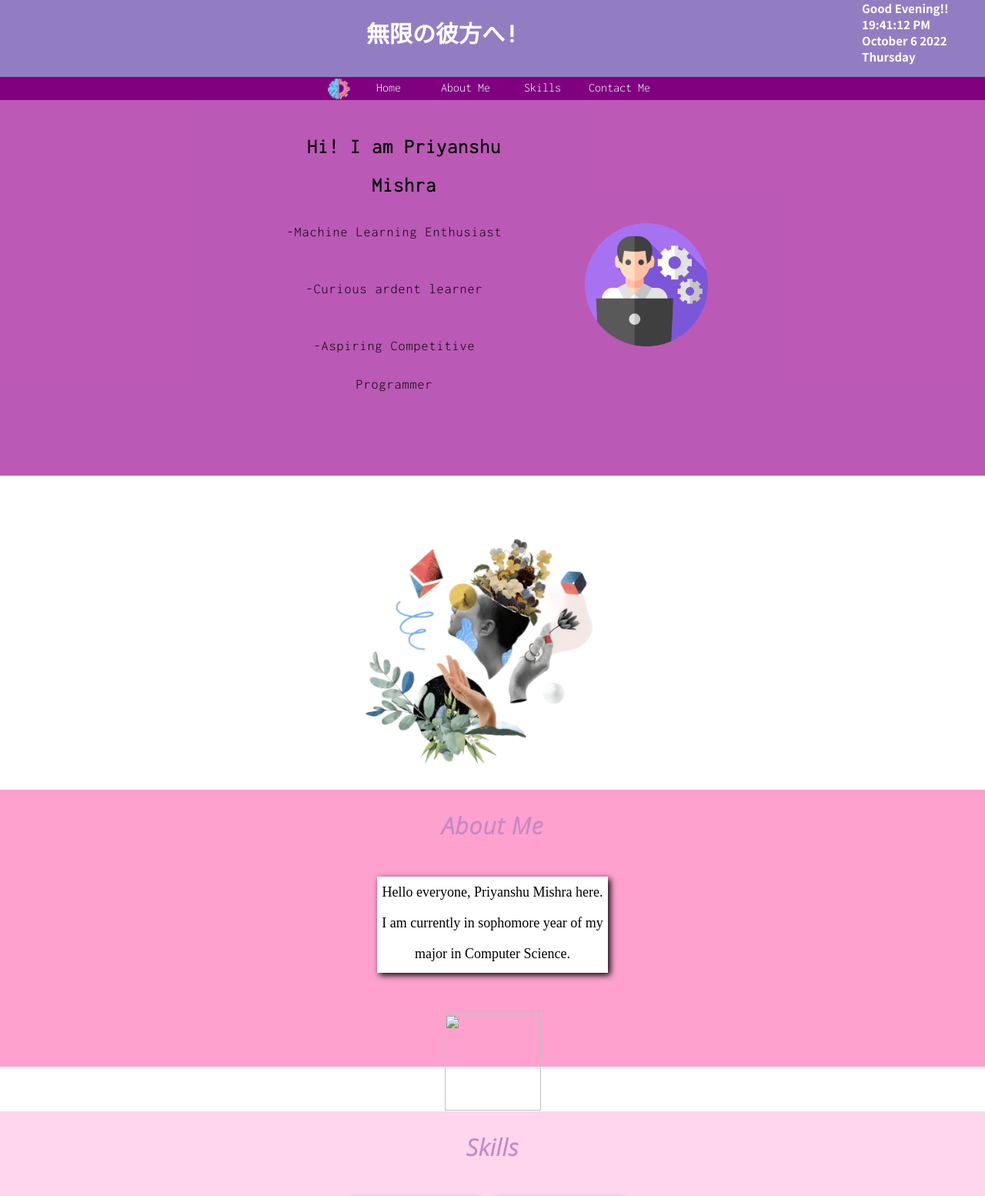
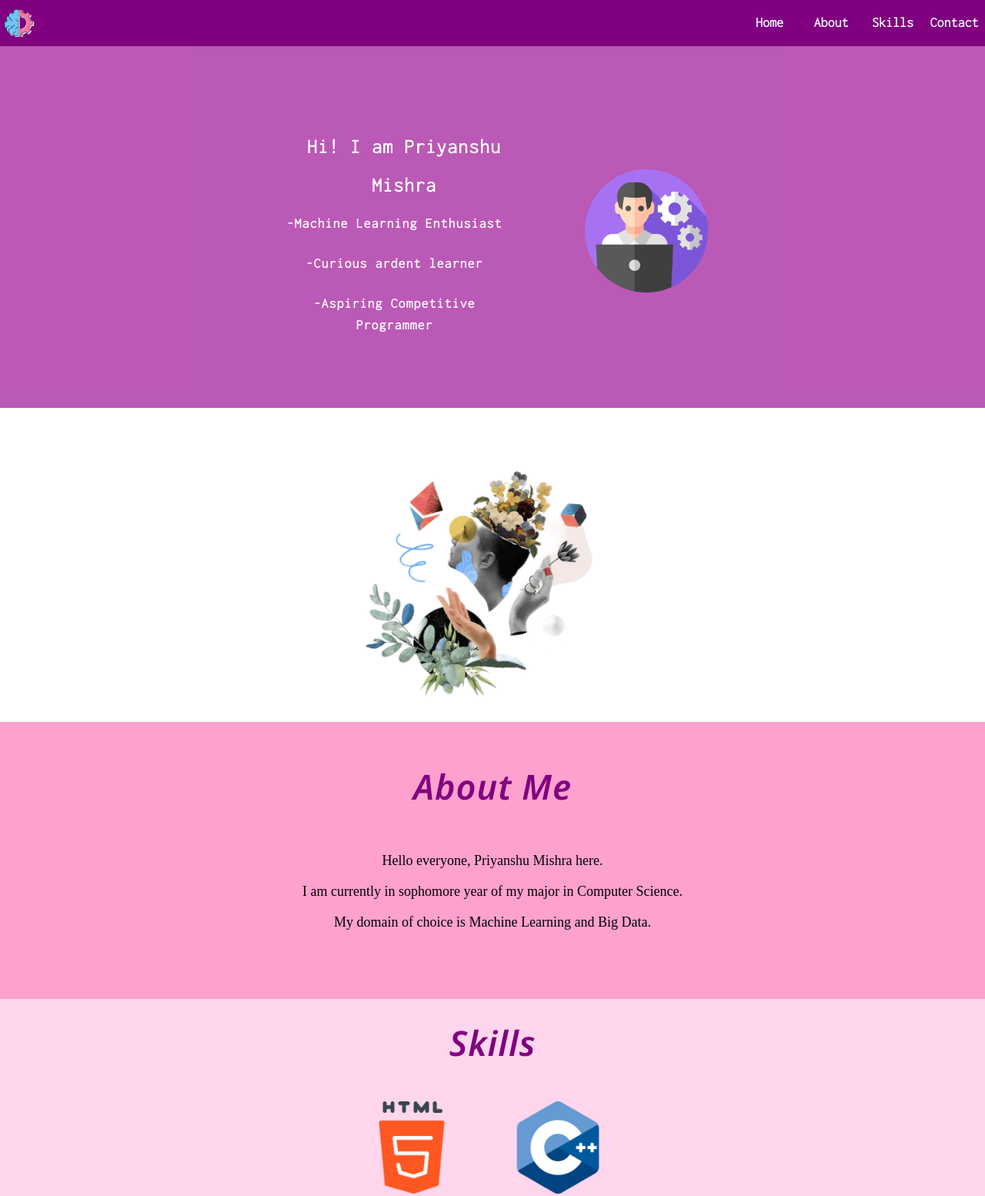
Before and after one commit to priyanshu2112032/Portfolio, a plain HTML site: page index.html in a window 1280 px wide. Shown: the top 1554 px of the page at 77% size. Drawn offline with Linux system fonts and the light colour scheme.

Commit message:
Header and navbar modified.

```diff
--- a/index.html
+++ b/index.html
@@ -10,25 +10,29 @@
 <script src="index.js"></script>
 <body>
 <div class="fixnav">
-    <div class="firsthead">
-        <div class="container1">
+    <!-- Might use the clock timer somewhere else sometime -->
+    <!-- <div class="firsthead"> -->
+        <!-- <div class="container1">
             <header><strong>無限の彼方へ! </strong></header>
-        </div>
-        <div class="time">
-            <div id = "greet" ></div>
+        </div>  -->
+        <!-- <div class="time">
             <div id = "clock" onload="currentTime()"></div>
             <div id ="date"></div>
-        </div>
-    </div>
+        </div> -->
+    <!-- </div> -->
 
 
 
         <nav class="navbar">
-            <img src="machine-learning-logo.png",height="40px",width="40px">
-        <div class="navcontent"><a href="#home">Home</a></div>
-        <div class="navcontent"><a href="#aboutme">About Me</a></div>
-        <div class="navcontent"><a href="#skills">Skills</a></div>
-        <div class="navcontent"><a href="#contactme">Contact Me</a></div>
+        <div id="navimage">
+            <img src="machine-learning-logo.png" height="40px" width="40px">
+        </div>
+        <div id="contentnav">
+            <div class="navcontent"><a href="#home">Home</a></div>
+            <div class="navcontent"><a href="#aboutme">About</a></div>
+            <div class="navcontent"><a href="#skills">Skills</a></div>
+            <div class="navcontent"><a href="#contactme">Contact </a></div>
+        </div>
 
         </nav>
     </div>
@@ -59,14 +63,19 @@
     <section class="container2">
         <br><br>
         <center><h1 class="aboutme" >About Me</h1></center><br><br>
-        <div class="aboutcard"><center><p class="aboutmecont">Hello everyone, Priyanshu Mishra here.</p>
-        <p class="aboutmecont">I am currently in sophomore year of my major in Computer Science.</p></center></div>
+        <center><p class="aboutmecont">Hello everyone, Priyanshu Mishra here.</p>
+        <p class="aboutmecont">I am currently in sophomore year of my major in Computer Science.</p>
+    <p class="aboutmecont">My domain of choice is Machine Learning and Big Data. </p></center>
+    <i id="skills"></i>
         <br><br><br>
-        <center><div class="container2img"><img id="skills" src="platform.png" height="125px" width="125px"></div></center></section>
+       </section>
 
 
     <section class="container3">
+        <!-- <center><div class="container2img"><img id="skills" src="platform.png" height="125px" width="125px"></div></center> -->
         <br><br>
+
+
         <center><h1 class="aboutme">Skills</h1></center><br><br>
         <div class="imagesskills">
             <div class="imagesdir"><img src="html-5.png" height="120px" width="120px"></div>
@@ -89,7 +98,7 @@
         <center><a id="contactme"><h1 class="contact">Contact Me</Contact></h1></a></center><br><br>
         <div class="imagescontact">
             <div class="imagesdirc"><a href="https://github.com/priyanshu2112032"><img src="github.png" height="50px" width="50px"></a></div>
-            <!-- <div class="imagesdirc"><a href="https://www.linkedin.com/in/anshuman-tiwari-b77008251/"><img src="linkedin.png" height="40px" width="40px"></a></div> -->
+
             <div class="imagesdirc"><a href="https://www.instagram.com/purple.pudding/"><img src="instagram.png" height="50px" width="50px"></a></div>
             <div class="imagesdirc"><a href="https://twitter.com/PPmishrAA"><img src="twitter.png" height="50px" width="50px"></a></div>
 
--- a/index.js
+++ b/index.js
@@ -33,7 +33,7 @@ function currentTime() {
      let pdate =  Months[date.getMonth()]  + " " + date.getDate() + " " + date.getFullYear() + "  " + days[date.getDay()] ;
 
     document.getElementById("clock").innerText = time;
-    document.getElementById("greet").innerText = greeting;
+    // document.getElementById("greet").innerText = greeting;
     document.getElementById("date").innerText = pdate;
 
 
--- a/style.css
+++ b/style.css
@@ -1,4 +1,4 @@
-@import url('https://fonts.googleapis.com/css2?family=Inconsolata:wght@300&family=Noto+Sans+JP:wght@700&family=Noto+Sans:ital,wght@1,300&family=Roboto+Mono&display=swap');
+@import url('https://fonts.googleapis.com/css2?family=Inconsolata:wght@300&family=Noto+Sans+JP:wght@700&family=Noto+Sans:ital,wght@0,500;1,300;1,600&family=Roboto+Mono&display=swap');
 * {
   box-sizing: border-box;
 
@@ -17,7 +17,7 @@ html {
   /* position: fixed; */
   width: 100%;
   z-index: 3;
-  font-family: 'Noto Sans JP', sans-serif;
+  font-family: "Noto Sans JP", sans-serif;
 }
 .time {
   /* margin-top: 200px;
@@ -31,40 +31,53 @@ html {
   width: 100%;
   z-index: 3;
 }
+#contentnav {
+  display: flex;
+  /* padding-right: 20px; */
+}
+#navimage {
+  padding-top: 10px;
+  padding-left: 5px;
+}
 .navbar {
   background-color: purple;
   font-family: "Inconsolata", monospace;
   display: flex;
-  justify-content: center;
+  justify-content: space-between;
   align-content: center;
-  height: 30px;
+  height: 60px;
   width: 100%;
   color: white;
 }
 .navcontent {
-  width: 100px;
+  width: 80px;
   display: flex;
-  padding-top: 5px;
+  padding-top: 20px;
   justify-content: center;
   align-content: center;
   color: orchid;
+  /* flex-wrap: nowrap; */
+  font-size: 18px;
+  font-weight: bold;
 }
 .line3 {
   margin-bottom: 10px;
   line-height: 50px;
-  color: black;
+  color: white;
   font-size: 26px;
   font-family: "Inconsolata", monospace;
   padding-right: 70px;
+  font-weight: bold;
 }
 .line {
   margin-bottom: 24px;
-  line-height: 50px;
-  color: black;
+  line-height: 28px;
+  color: white;
   font-size: 18px;
   font-family: "Inconsolata", monospace;
   padding-right: 95px;
   word-wrap: break-word;
+  font-weight: bolder;
 }
 .container1 {
   background-color: #937dc2;
@@ -116,7 +129,7 @@ a:hover {
   color: rgb(112, 14, 3);
 }
 .intromain-image {
-  padding-top: 140px;
+  padding-top: 70px;
 }
 .container2 {
   background-color: #ffa1cf;
@@ -127,14 +140,17 @@ a:hover {
 }
 .container2img {
   width: 125px;
+
 }
 .aboutme {
-  color: #c689c6;
-  font-size: 30px;
+  color: purple;
+  font-size: 45px;
   transform: translateY(-10px);
   font-family: "Noto Sans", sans-serif;
   letter-spacing: 1px;
   letter-spacing: 1px;
+  font-style: italic;
+  font-weight: 600;
 }
 .aboutmecont {
   color: black;
@@ -153,7 +169,6 @@ a:hover {
   transform: scale(1.02);
 }
 .container3 {
-  margin-top: 58px;
   background-color: #ffd6ec;
   width: 100%;
   height: 600px;
@@ -166,7 +181,7 @@ a:hover {
   width: 200px;
   padding-left: 25px;
   margin-right: 20px;
-  box-shadow: 3px 3px 8px 0px rgb(39, 9, 139);
+  /* box-shadow: 3px 3px 8px 0px rgb(39, 9, 139); */
   width: 170px;
 }
 .container4 {
```
